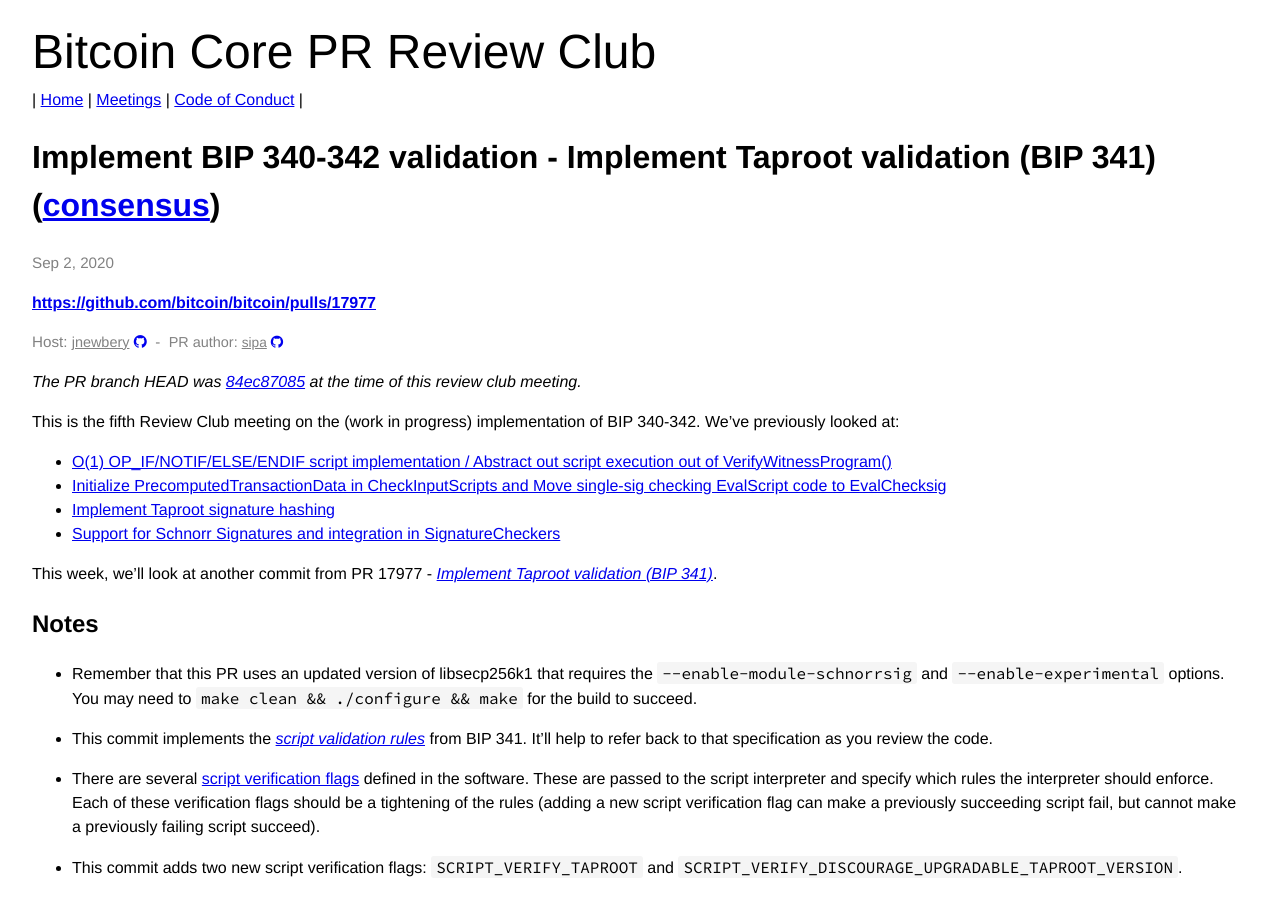
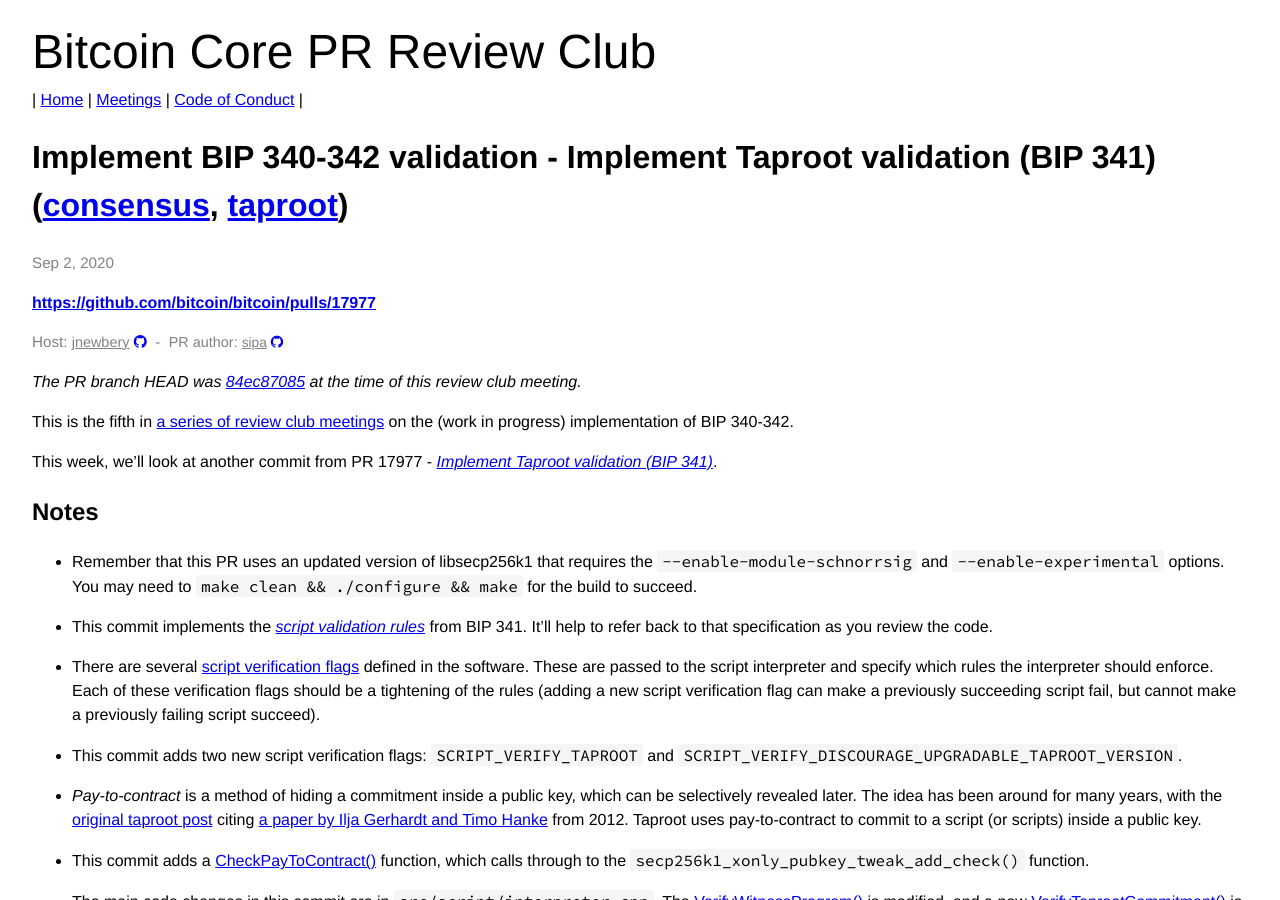
Before and after one commit to bitcoin-core-review-club/website, a Jekyll site: the page built from _posts/2020-09-02-#17977-3.md, in a window 1280 px wide and 900 px high. Built offline with Jekyll 4.4.1, drawn with Linux system fonts in a browser that asks for light colours.

Commit message:
Announce meeting on 19953 (#264)

```diff
--- a/_posts/2020-09-02-#17977-3.md
+++ b/_posts/2020-09-02-#17977-3.md
@@ -4,21 +4,15 @@
 title: "Implement BIP 340-342 validation - Implement Taproot validation (BIP 341)"
 pr: 17977
 authors: [sipa]
-components: ["consensus"]
+components: ["consensus", "taproot"]
 host: jnewbery
 status: past
 commit: 84ec87085
 ---
 
-This is the fifth Review Club meeting on the (work in progress) implementation
-of BIP 340-342.  We've previously looked at:
-
-- [O(1) OP_IF/NOTIF/ELSE/ENDIF script implementation / Abstract out script
-  execution out of VerifyWitnessProgram()](./16902)
-- [Initialize PrecomputedTransactionData in CheckInputScripts and Move
-  single-sig checking EvalScript code to EvalChecksig](./18401)
-- [Implement Taproot signature hashing](./17977)
-- [Support for Schnorr Signatures and integration in SignatureCheckers](./17977-2)
+This is the fifth in [a series of review club
+meetings](./meetings-components/#taproot) on the (work in progress)
+implementation of BIP 340-342.
 
 This week, we'll look at another commit from PR 17977 - _[Implement Taproot
 validation (BIP
```
Also changed, not shown: _posts/2020-02-12-#16902.md (+1 -1 lines), _posts/2020-04-01-#18401.md (+1 -1 lines), _posts/2020-07-29-#17977.md (+4 -10 lines), _posts/2020-08-12-#17977-2.md (+4 -9 lines), _posts/2020-10-14-#19953.md (added, +34 -0 lines).
